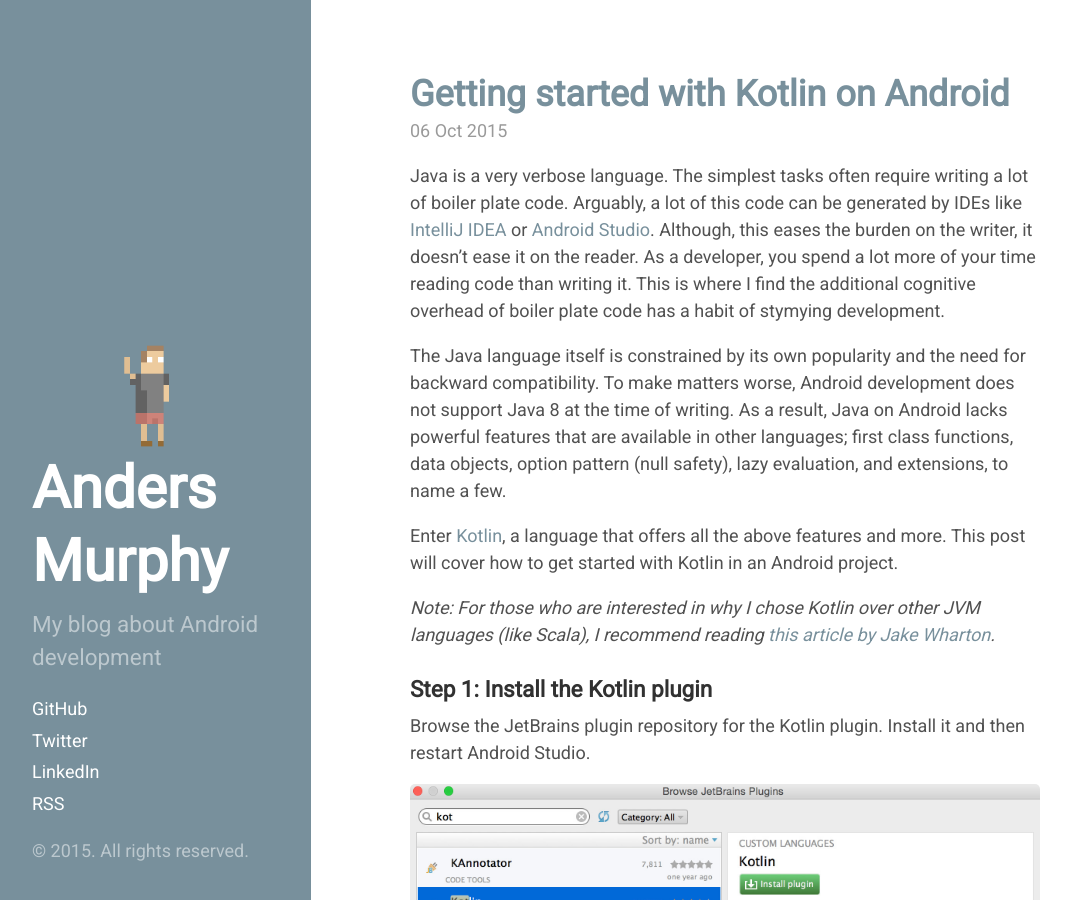
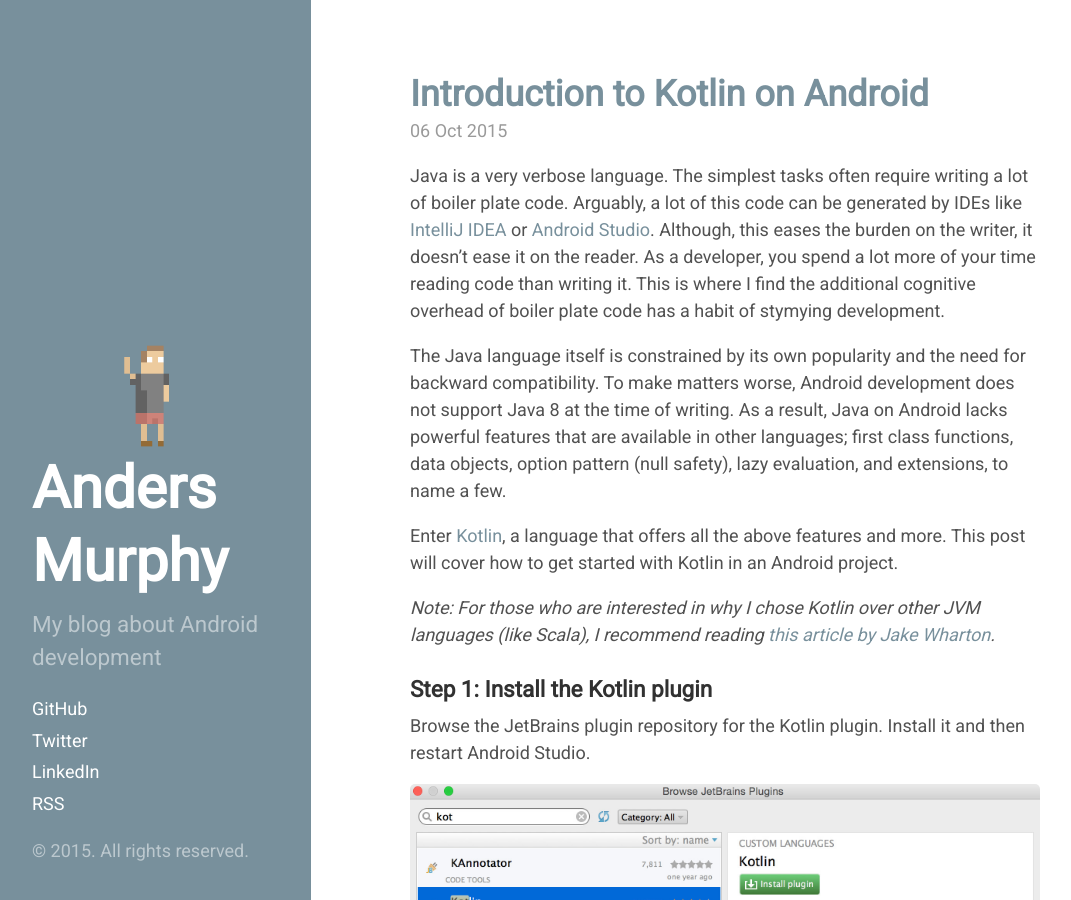
Before and after one commit to andersmurphy/andersmurphy-blog, a Jekyll site: the page built from _posts/2015-10-06-introduction-to-kotlin-on-android.markdown, in a window 1280 px wide and 900 px high. Shown: the whole window, without its empty margins (13-1084 px from the left). Built offline with Jekyll 4.4.1, drawn with Linux system fonts in a browser that asks for light colours; comment, search, counter and statistics services are not loaded.

Commit message:
post kotlin intro post rename

```diff
--- a/_posts/2015-10-06-getting-started-with-kotlin-on-android.markdown
+++ b/_posts/2015-10-06-introduction-to-kotlin-on-android.markdown
@@ -1,6 +1,6 @@
 ---
 layout: post
-title:  "Getting started with Kotlin on Android"
+title:  "Introduction to Kotlin on Android"
 ---
 
 Java is a very verbose language. The simplest tasks often require writing a lot
```
